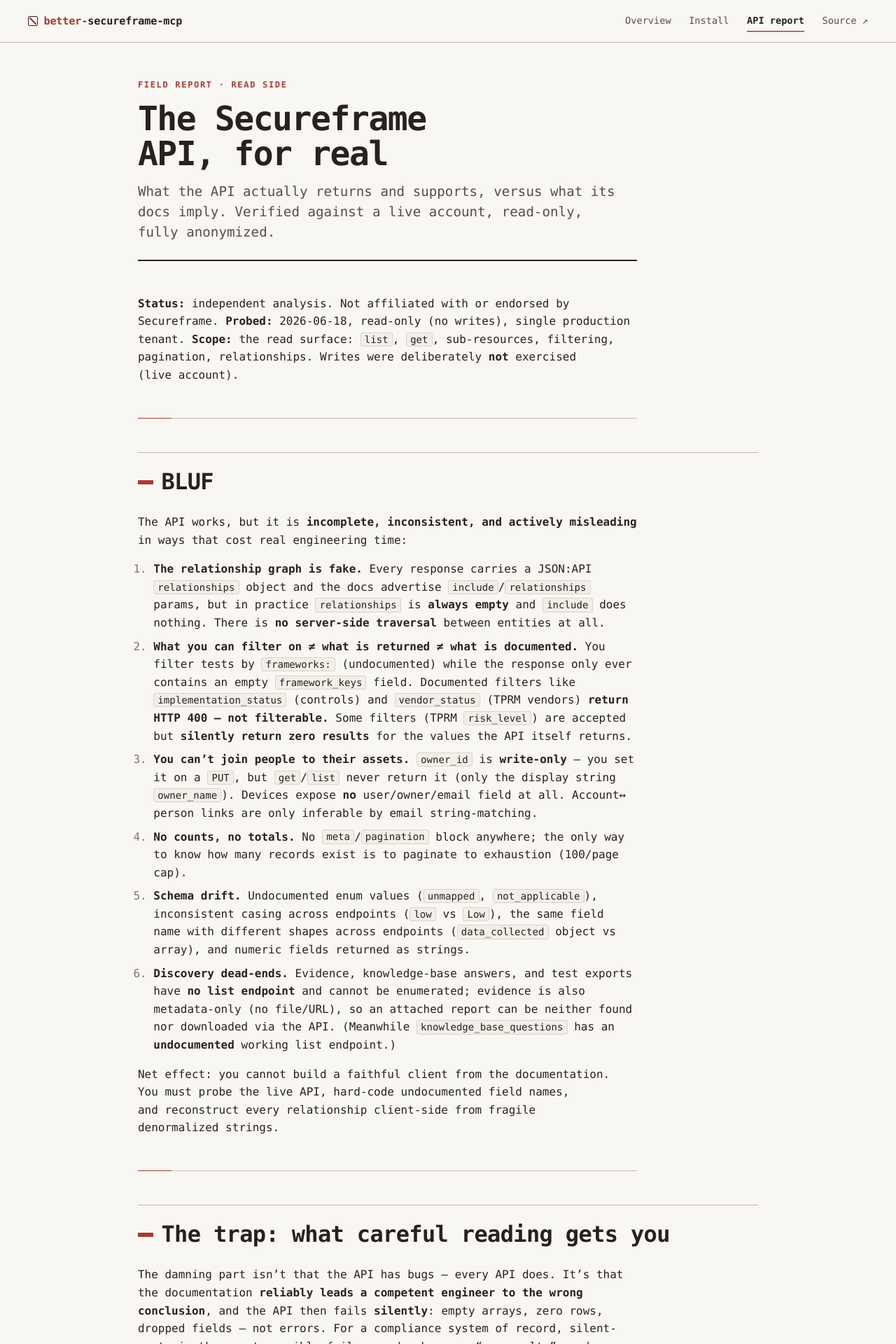
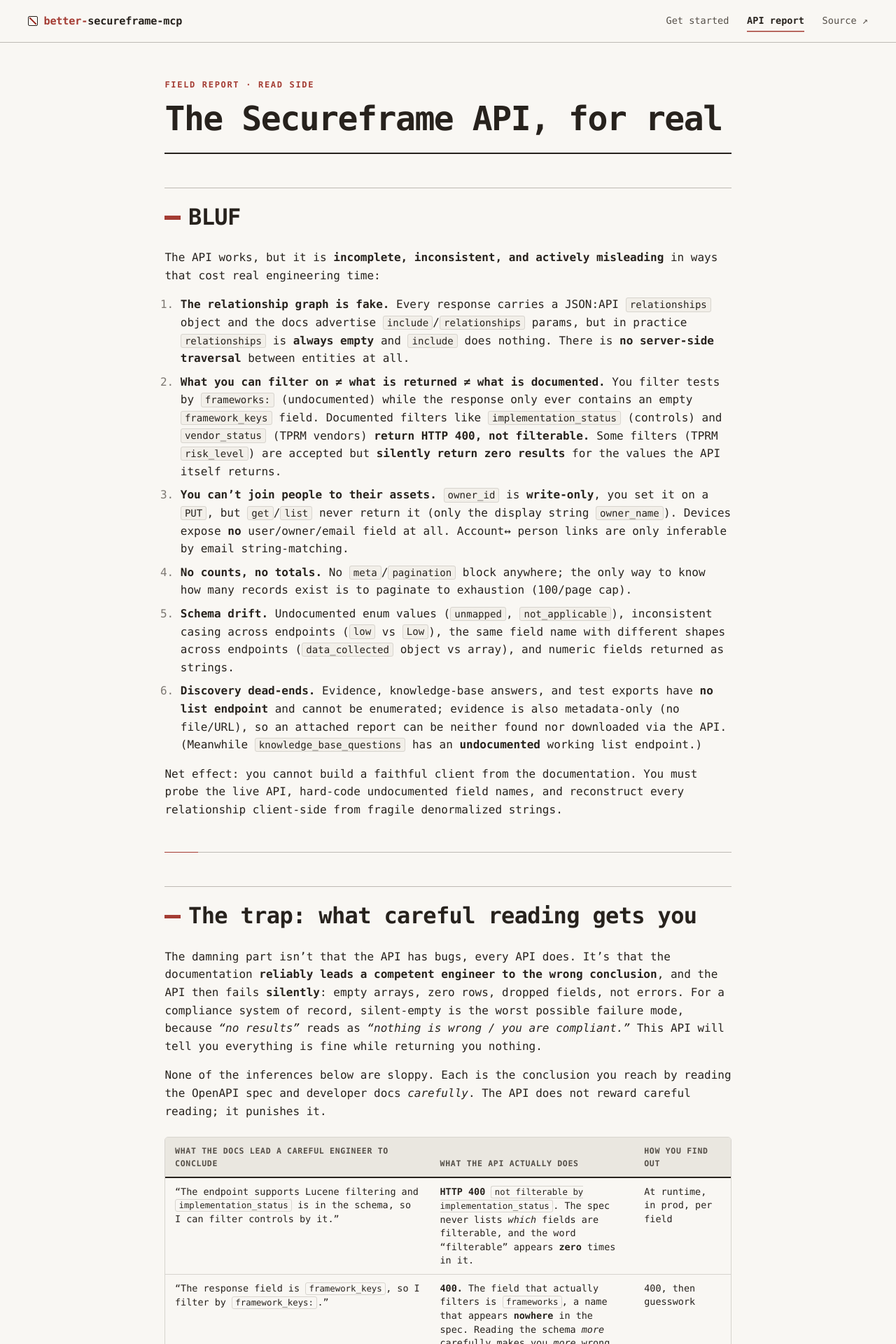
Before and after one commit to misfitdev/better-secureframe-mcp-server, a Jekyll site: the page built from docs/api-reality-report.md, in a window 1280 px wide. Shown: the top 1920 px of the page at 70% size. Built offline with Jekyll 4.4.1, drawn with Linux system fonts in a browser that asks for light colours; some web fonts are replaced; some of the changed text lies outside the part shown.

Commit message:
docs(site): landing is the install+use guide; tighten report and theme
- index: rebuilt as the install + use landing (uvx/clone, client config,
  env vars, filtering, provenance); API teardown demoted to a linked note;
  top de-boxed
- remove the separate mcp-server install page (folded into the landing);
  nav is now Get started / API report / Source
- api report: rename to "The Secureframe API, for real"; drop 31 em-dashes;
  remove dek and Status/Probed/Scope preamble (probe metadata moved to Method)
- css: centered reading column; tables size to content (no stretch); code
  wraps instead of scrolling; eased table padding
- gitignore local docs-preview artifacts

````diff
--- a/docs/_layouts/default.html
+++ b/docs/_layouts/default.html
@@ -23,8 +23,7 @@
         </a>
         {% assign p = page.url %}
         <nav class="nav" aria-label="Primary">
-          <a href="{{ '/' | relative_url }}"{% if p == '/' %} aria-current="page"{% endif %}>Overview</a>
-          <a href="{{ '/mcp-server.html' | relative_url }}"{% if p contains 'mcp-server' %} aria-current="page"{% endif %}>Install</a>
+          <a href="{{ '/' | relative_url }}"{% if p == '/' %} aria-current="page"{% endif %}>Get started</a>
           <a href="{{ '/api-reality-report.html' | relative_url }}"{% if p contains 'reality' %} aria-current="page"{% endif %}>API report</a>
           <a class="nav-ext" href="https://github.com/misfitdev/better-secureframe-mcp-server">Source <span aria-hidden="true">↗</span></a>
         </nav>
@@ -42,7 +41,9 @@
         <header class="page-head">
           {% if page.kicker %}<p class="kicker">{{ page.kicker }}</p>{% endif %}
           <h1>{{ page.title }}</h1>
+
           {% if page.dek %}<p class="dek">{{ page.dek }}</p>{% endif %}
+
         </header>
         {{ content }}
       </main>
--- a/docs/api-reality-report.md
+++ b/docs/api-reality-report.md
@@ -1,14 +1,6 @@
 ---
 title: "The Secureframe API, for real"
 kicker: Field report · read side
-dek: What the API actually returns and supports, versus what its docs imply. Verified against a live account, read-only, fully anonymized.
----
-
-**Status:** independent analysis. Not affiliated with or endorsed by Secureframe.
-**Probed:** 2026-06-18, read-only (no writes), single production tenant.
-**Scope:** the read surface: `list`, `get`, sub-resources, filtering, pagination,
-relationships. Writes were deliberately **not** exercised (live account).
-
 ---
 
 ## BLUF
@@ -23,10 +15,10 @@
 2. **What you can filter on ≠ what is returned ≠ what is documented.** You filter
    tests by `frameworks:` (undocumented) while the response only ever contains an
    empty `framework_keys` field. Documented filters like `implementation_status`
-   (controls) and `vendor_status` (TPRM vendors) **return HTTP 400 — not
+   (controls) and `vendor_status` (TPRM vendors) **return HTTP 400, not
    filterable.** Some filters (TPRM `risk_level`) are accepted but **silently
    return zero results** for the values the API itself returns.
-3. **You can't join people to their assets.** `owner_id` is **write-only** — you
+3. **You can't join people to their assets.** `owner_id` is **write-only**, you
    set it on a `PUT`, but `get`/`list` never return it (only the display string
    `owner_name`). Devices expose **no** user/owner/email field at all. Account↔
    person links are only inferable by email string-matching.
@@ -50,9 +42,9 @@
 
 ## The trap: what careful reading gets you
 
-The damning part isn't that the API has bugs — every API does. It's that the
+The damning part isn't that the API has bugs, every API does. It's that the
 documentation **reliably leads a competent engineer to the wrong conclusion**,
-and the API then fails **silently**: empty arrays, zero rows, dropped fields —
+and the API then fails **silently**: empty arrays, zero rows, dropped fields,
 not errors. For a compliance system of record, silent-empty is the worst
 possible failure mode, because *"no results"* reads as *"nothing is wrong / you
 are compliant."* This API will tell you everything is fine while returning you
@@ -64,22 +56,22 @@
 
 | What the docs lead a careful engineer to conclude | What the API actually does | How you find out |
 |---|---|---|
-| "The endpoint supports Lucene filtering and `implementation_status` is in the schema, so I can filter controls by it." | **HTTP 400** `not filterable by implementation_status`. The spec never lists *which* fields are filterable — and the word "filterable" appears **zero** times in it. | At runtime, in prod, per field |
-| "The response field is `framework_keys`, so I filter by `framework_keys:`." | **400.** The field that actually filters is `frameworks` — a name that appears **nowhere** in the spec. Reading the schema *more* carefully makes you *more* wrong. | 400, then guesswork |
-| "I'll just read `framework_keys` off each test/control." | It's an **empty array on every row.** The thing you can filter by is not in the payload; the thing in the payload is empty. | Silently — you get `[]` |
+| "The endpoint supports Lucene filtering and `implementation_status` is in the schema, so I can filter controls by it." | **HTTP 400** `not filterable by implementation_status`. The spec never lists *which* fields are filterable, and the word "filterable" appears **zero** times in it. | At runtime, in prod, per field |
+| "The response field is `framework_keys`, so I filter by `framework_keys:`." | **400.** The field that actually filters is `frameworks`, a name that appears **nowhere** in the spec. Reading the schema *more* carefully makes you *more* wrong. | 400, then guesswork |
+| "I'll just read `framework_keys` off each test/control." | It's an **empty array on every row.** The thing you can filter by is not in the payload; the thing in the payload is empty. | Silently, you get `[]` |
 | "I set `owner_id` with `PUT /tests/{id}`, so I can read it back and filter by it." | `get`/`list` **never return `owner_id`** (0 of 100), and `q=owner_id:` is **400.** It is write-only. You cannot verify your own write or join tests to people. | You diff your write and it "vanished" |
-| "Every response has a `relationships` object and the docs expose `include`/`relationships` — so I'll pull a test's evidence/controls/framework." | `relationships` is **always `{}`**; `include` is **ignored**. Your graph traversal returns nothing, forever. | Silently — empty graph |
+| "Every response has a `relationships` object and the docs expose `include`/`relationships`, so I'll pull a test's evidence/controls/framework." | `relationships` is **always `{}`**; `include` is **ignored**. Your graph traversal returns nothing, forever. | Silently, empty graph |
 | "Evidence is a documented resource attached to tests; I'll list a test's evidence and fetch the report." | **No list endpoint** (404), **no link** from the test, and evidence is **metadata-only** (no file/URL). The attached report is unreachable by API. | 404 + a dead end |
-| "`per_page=500` to pull everything; I'll read the total from `meta`." | Silently **capped at 100**; there is **no `meta`/total anywhere.** Your "fetch all" quietly truncates and you ship a partial dataset believing it's complete. | Never — unless you count |
-| "`risk_level:Low` matches the `Low` the API just showed me." | **Zero rows, no error** (TPRM). Legacy vendors store `low`; TPRM shows `Low`; one of them silently matches nothing. | Silently — empty result |
-| "Filtering is filtering; `health_status:Fail` is fine." | **Case-sensitive, zero rows, no error.** On a dashboard, a casing slip renders "0 failing controls." | Silently — looks compliant |
+| "`per_page=500` to pull everything; I'll read the total from `meta`." | Silently **capped at 100**; there is **no `meta`/total anywhere.** Your "fetch all" quietly truncates and you ship a partial dataset believing it's complete. | Never, unless you count |
+| "`risk_level:Low` matches the `Low` the API just showed me." | **Zero rows, no error** (TPRM). Legacy vendors store `low`; TPRM shows `Low`; one of them silently matches nothing. | Silently, empty result |
+| "Filtering is filtering; `health_status:Fail` is fine." | **Case-sensitive, zero rows, no error.** On a dashboard, a casing slip renders "0 failing controls." | Silently, looks compliant |
 | "`health_status` is `{healthy, unhealthy, draft}` per the schema." | Production data contains **`unmapped`** (controls) and **`not_applicable`** (requirements). Your enum validation rejects real data. | Exception on live data |
-| "`asset_value` / `exposure_factor` are numbers." | Returned as **strings** — inconsistently (a sibling seconds field is an int). Your arithmetic or typed deserialization breaks. | Type error / `NaN` |
+| "`asset_value` / `exposure_factor` are numbers." | Returned as **strings**, inconsistently (a sibling seconds field is an int). Your arithmetic or typed deserialization breaks. | Type error / `NaN` |
 | "`data_collected` has one shape." | **Object** on legacy vendors, **array** on TPRM vendors. Same name, same concept, two shapes. Your parser crashes on whichever you didn't test. | Crash on the other endpoint |
 | "Personnel, devices, and accounts are all modeled, so I can build a person→asset inventory." | **No field links a device to a person.** Accounts link to people only by **email** string-matching. An authoritative ownership inventory is **impossible**. | When the auditor asks |
 | "Knowledge-base answers list like questions do." | Answers **404** (no list); questions have an **undocumented** working list; and you can't get from a question to its answers (relationships empty). | 404 + asymmetry |
 
-The through-line: **the spec is not technically lying — it is lying by
+The through-line: **the spec is not technically lying, it is lying by
 omission**, and it pairs that omission with silent-empty failures. It documents
 generic Lucene filtering but never the filterable set; it ships a relationships
 envelope it never populates; it defines enums it then violates; it returns
@@ -90,8 +82,8 @@
 
 ## Method & anonymization
 
-- Requests were issued read-only against a live tenant using ordinary API
-  credentials. No `POST`/`PUT`/`DELETE` was sent.
+- Probed 2026-06-18, read-only, against a single production tenant using
+  ordinary API credentials. No `POST`/`PUT`/`DELETE` was sent.
 - Sample sizes: up to 100 records per endpoint for behavioral checks, 25 for
   field inventory.
 - **All data shown is pseudonymized.** A deterministic map replaces every
@@ -114,7 +106,7 @@
 | controls | ✅ | ✅ | `owner_name` but **no `owner_id`**; `framework_ids`/`framework_keys` arrays come back **empty**; real mapping is in `framework_requirement_keys`; undocumented `health_status: unmapped` |
 | tests | ✅ | ✅ | `owner_name` only; `framework_keys` **always empty** yet you filter by `frameworks:`; `test_interval_seconds` is a **string**, `tolerance_window_seconds` an **int** |
 | users | ✅ | ✅ | Person records; join key to accounts is `email` |
-| user_accounts | ✅ | ✅ | Integration accounts; `has_user: bool` but **no `user_id`** — link to a person only by `email` |
+| user_accounts | ✅ | ✅ | Integration accounts; `has_user: bool` but **no `user_id`**, link to a person only by `email` |
 | devices | ✅ | ✅ | **No field links a device to a human** (no user/owner/email/assignee) |
 | risks | ✅ | ✅ | Many undocumented fields (`impact`, `likelihood`, `residual_*`, `company_id`); numeric fields (`asset_value`, `exposure_factor`, `annualized_rate_of_occurrence`) returned as **strings**; most rows have **no `owner_id`** |
 | frameworks | ✅ | ✅ | Roll-up counts; `key` like `soc2_alpha` |
@@ -126,7 +118,7 @@
 | integration_connections | ✅ | ✅ | Minimal (`name`, `status`, `vendor_name`) |
 | comments | ✅ | ✅ | Polymorphic via `commentable_id` + `commentable_type` |
 | trust_center_requests | ✅ | ✅ | Contains requester PII (name, email, company, job title) |
-| user_security_settings | ✅ (index→1) | — | Deeply nested RBAC matrix (roles, components, privileges) |
+| user_security_settings | ✅ (index→1) | n/a | Deeply nested RBAC matrix (roles, components, privileges) |
 | evidences | ❌ **404** | ✅ (id only) | **Unlistable**; metadata-only (no file/URL); ID undiscoverable |
 | knowledge_base_questions | ⚠️ **works, undocumented** | ✅ | Index returns rows though the spec documents only `get/{id}` |
 | knowledge_base_answers | ❌ **404** | ✅ (id only) | Unlistable; ID undiscoverable |
@@ -163,15 +155,15 @@
 |---|---|---|
 | Test/Control → owner (person) | `owner_name` (display string) | ⚠️ name only; **no stable `owner_id`** is ever returned |
 | UserAccount → person | `email` string match | ⚠️ fragile; `has_user` says *linked* but not *to whom* |
-| **Device → person** | — | ❌ **impossible** (no field) |
-| Test → Evidence | — | ❌ impossible (no list, no relationship, no link field) |
+| **Device → person** | n/a | ❌ **impossible** (no field) |
+| Test → Evidence | n/a | ❌ impossible (no list, no relationship, no link field) |
 | Test → Framework | `frameworks` filter only | ⚠️ filterable but the value isn't in the response (`framework_keys` is empty) |
 | Risk/Vendor → owner | `owner_id` | ⚠️ present on some rows only |
 
 ### The human ↔ asset problem, concretely
 
-A core compliance question — *"which person owns this device / this failing
-test?"* — is **not answerable from the API**:
+A core compliance question, *"which person owns this device / this failing
+test?"*, is **not answerable from the API**:
 
 - **Devices** carry `device_name`, `serial_number`, `os`, encryption flags, etc.,
   but **nothing** identifying the human who uses them. Example anonymized device:
@@ -180,7 +172,7 @@
   { "id": "d44eafda-…", "device_name": "Entity4", "serial_number": "SN-0001",
     "os": "<text:12>", "hard_drive_encrypted": true, "in_audit_scope": true }
   ```
-  There is no `user_id`, `owner`, `email`, or `assigned_to` — and `q=owner_id:…`,
+  There is no `user_id`, `owner`, `email`, or `assigned_to`, and `q=owner_id:…`,
   `q=user_id:…`, `q=email:…` all return **400 not filterable**.
 
 - **Tests/Controls** show `owner_name: "Entity3"` (a display string) but never
@@ -194,7 +186,7 @@
   { "id": "bfd918d6-…", "email": "person5@example.com", "has_user": true,
     "vendor_name": "Vendor-1", "third_party_id": "374c7171-…" }
   ```
-  `has_user: true` confirms a person is linked, but the person's `id` is absent —
+  `has_user: true` confirms a person is linked, but the person's `id` is absent,
   so matching an integration identity (e.g., a chat/SSO account) to a person
   requires email string-matching, which fails for shared, service, or
   alias-addressed accounts.
@@ -211,10 +203,10 @@
 | 1 | S1 | JSON:API `relationships` + `include`/`relationships` params imply a traversable entity graph | `relationships` is **always `{}`**; `include` is ignored (no `included`). No server-side traversal exists. |
 | 2 | S1 | Evidence is a first-class resource; tests/users have evidence | `GET /evidences` is **404**; evidence has **no list**, **no link** from tests, and is **metadata-only** (no file/URL). An attached report can be neither discovered nor downloaded via API. |
 | 3 | S1 | Personnel, devices, and accounts are all modeled | **No device→person link** exists; **account→person** only by email. You cannot build an authoritative person→asset inventory. |
-| 4 | S2 | `owner_id` is the owner reference (writable on `PUT /tests/{id}` etc.) | `owner_id` is **never returned** by `get`/`list` (0/100 on tests) and **not filterable**. It is effectively **write-only** — you can't read back what you set, or join on it. |
+| 4 | S2 | `owner_id` is the owner reference (writable on `PUT /tests/{id}` etc.) | `owner_id` is **never returned** by `get`/`list` (0/100 on tests) and **not filterable**. It is effectively **write-only**, you can't read back what you set, or join on it. |
 | 5 | S2 | Docs/spec field names describe filtering | **Filterable field names are undocumented and differ from response fields.** Tests filter by `frameworks:` (works, 100/100 match) but `framework_keys:` → **400**, and the response only contains `framework_keys` (empty). |
-| 6 | S2 | `implementation_status` (control), `vendor_status`/`status` (TPRM) are fields | These are **not filterable** — `q=implementation_status:…` and `q=vendor_status:…` return **400**. A client trusting the docs builds broken queries. |
-| 7 | S2 | `risk_level` filters TPRM vendors | Accepted (no 400) but **returns 0** for the exact value the API itself returns (`Low`) — a **silent-failure filter**. |
+| 6 | S2 | `implementation_status` (control), `vendor_status`/`status` (TPRM) are fields | These are **not filterable**, `q=implementation_status:…` and `q=vendor_status:…` return **400**. A client trusting the docs builds broken queries. |
+| 7 | S2 | `risk_level` filters TPRM vendors | Accepted (no 400) but **returns 0** for the exact value the API itself returns (`Low`), a **silent-failure filter**. |
 | 8 | S3 | Filtering on enums | **Case-sensitive with silent zero**: `health_status:fail` → 5, `health_status:Fail` → **0** (no error). A casing typo looks like "nothing matches." |
 | 9 | S3 | Documented enums (e.g., control `health_status ∈ healthy/unhealthy/draft`) | Undocumented values in the wild: control `health_status: unmapped`, framework-requirement `health_status: not_applicable`. |
 | 10 | S3 | One canonical shape per concept | **Cross-endpoint inconsistency**: `risk_level` is `low` (legacy vendors) vs `Low` (TPRM); `data_collected` is an **object** on vendors and an **array** on TPRM vendors. |
@@ -229,7 +221,7 @@
 
 - **List + get-by-id** are present and reliable for the 16 core entities.
 - **Lucene filtering genuinely works** when you use the right (undocumented)
-  field name and exact-case value — verified: `health_status:fail` returns
+  field name and exact-case value, verified: `health_status:fail` returns
   exactly the failing tests (5/5 matched).
 - **Unknown-field errors are useful**: `400 "<Entity> is not filterable by
   <field>"` is a precise, machine-readable signal (and is, ironically, the best
@@ -253,7 +245,7 @@
 4. **Treat `owner_id` as write-only**; render ownership from `owner_name` and
    keep your own id↔name map if you need stable joins.
 5. **Compute your own totals** by paginating to exhaustion (100/page).
-6. **Evidence files are out of reach** — fetch them from the web console; the API
+6. **Evidence files are out of reach**, fetch them from the web console; the API
    only confirms metadata.
 
 ---
@@ -269,22 +261,22 @@
   "email": "person1@example.com", "first_name": "Name2", "last_name": "Name3",
   "manager_name": "Entity…", "name": "Entity3" }
 
-// user_account (integration identity) — links to a person only by email
+// user_account (integration identity), links to a person only by email
 { "id": "bfd918d6-…", "active": false, "email": "person5@example.com",
   "has_user": true, "vendor_name": "Vendor-1", "third_party_id": "374c7171-…" }
 
-// device — note: no human-linking field of any kind
+// device, note: no human-linking field of any kind
 { "id": "d44eafda-…", "device_name": "Entity4", "serial_number": "SN-0001",
   "os": "<text:12>", "make": "<text:10>", "hard_drive_encrypted": true,
   "remote_ip": "203.0.113.2", "in_audit_scope": true }
 
-// test — owner_name present, owner_id absent; framework_keys empty though
+// test, owner_name present, owner_id absent; framework_keys empty though
 // the row is filterable by frameworks:soc2_alpha
 { "id": "61a28dae-…", "key": "PHYS-04-8", "health_status": "disabled",
   "test_type": "upload", "test_domain": "Data Security", "owner_name": "Entity…",
   "framework_keys": [], "test_interval_seconds": "2629746" }
 
-// control — health_status "unmapped" (undocumented); requirement mapping lives
+// control, health_status "unmapped" (undocumented); requirement mapping lives
 // in framework_requirement_keys, not framework_keys
 { "id": "3d3215ec-…", "key": "NET-03-1", "health_status": "unmapped",
   "implementation_status": "implemented", "owner_name": "Entity…",
--- a/docs/assets/css/main.css
+++ b/docs/assets/css/main.css
@@ -25,8 +25,8 @@
   --font: "Spline Sans Mono", ui-monospace, "SF Mono", "SFMono-Regular", Menlo,
     Consolas, monospace;
 
-  --measure: 74ch;   /* reading line length for body copy */
-  --column: 92ch;    /* content column width; tables and code use it all */
+  --measure: 84ch;   /* the centered reading column */
+  --column: 84ch;    /* kept equal so tables stay within the column */
   --rhythm: 1.6;
 
   --s-1: 0.25rem;
@@ -137,24 +137,24 @@
 }
 .rail { display: none; }
 body.has-toc .rail { display: block; }
-.prose { max-width: var(--column); margin-inline: auto; }
-/* Text sits at a readable measure; tables and code break out to the full
-   (wider) column so wide tables stop pinching and scrolling sideways. */
+.prose { max-width: var(--measure); margin-inline: auto; }
+/* Everything sits within the reading column and wraps rather than scrolling.
+   Tables size to their own content: narrow tables stay compact, wide ones wrap
+   to fit the column. */
 .prose > * { max-width: var(--measure); }
-.prose > .table-wrap,
-.prose > pre { max-width: none; }
+.prose > .table-wrap { width: fit-content; max-width: 100%; }
 
 @media (min-width: 64rem) {
-  /* The content column is centered identically on EVERY page (TOC or not), so
-     the heading/body left edge never shifts. The contents rail floats in the
-     right gutter and does not affect where content sits. */
+  /* A centered reading column. The contents rail floats in the right margin
+     (equal 1fr gutters both sides) so it never pushes the column off-center and
+     the section rules stay balanced in the middle. */
   body.has-toc .wrap {
     display: grid;
-    grid-template-columns: 1fr minmax(0, var(--column)) 1fr;
-    column-gap: clamp(1.5rem, 3vw, 3rem);
+    grid-template-columns: 1fr minmax(0, var(--measure)) 1fr;
+    column-gap: clamp(1.75rem, 3.5vw, 3.5rem);
     align-items: start;
   }
-  body.has-toc .prose { grid-column: 2; margin-inline: 0; }
+  body.has-toc .prose { grid-column: 2; margin-inline: 0; max-width: none; }
   .rail {
     grid-column: 3;
     justify-self: start;
@@ -324,6 +324,8 @@
   border-radius: 5px;
   padding: var(--s-4) var(--s-4);
   overflow-x: auto;
+  white-space: pre-wrap;
+  overflow-wrap: break-word;
   font-size: 0.84rem;
   line-height: 1.55;
   tab-size: 2;
@@ -342,7 +344,7 @@
 /* ---- tables (the centerpiece) --------------------------------------- */
 .table-wrap { overflow-x: auto; margin: var(--s-5) 0; border: 1px solid var(--rule); border-radius: 5px; }
 .prose table {
-  width: 100%;
+  width: auto;
   border-collapse: collapse;
   font-size: 0.84rem;
   font-variant-numeric: tabular-nums;
@@ -356,13 +358,12 @@
   text-transform: uppercase;
   color: var(--ink-2);
   background: var(--paper-3);
-  padding: 0.5rem 0.7rem;
+  padding: 0.6rem 0.85rem;
   border-bottom: 2px solid var(--ink);
-  white-space: nowrap;
 }
 .prose tbody td {
   vertical-align: top;
-  padding: 0.5rem 0.7rem;
+  padding: 0.6rem 0.85rem;
   border-bottom: 1px solid var(--rule);
   line-height: 1.45;
 }
````
Also changed, not shown: docs/index.md (+111 -18 lines), docs/mcp-server.md (deleted, +0 -122 lines), 1 other file.
